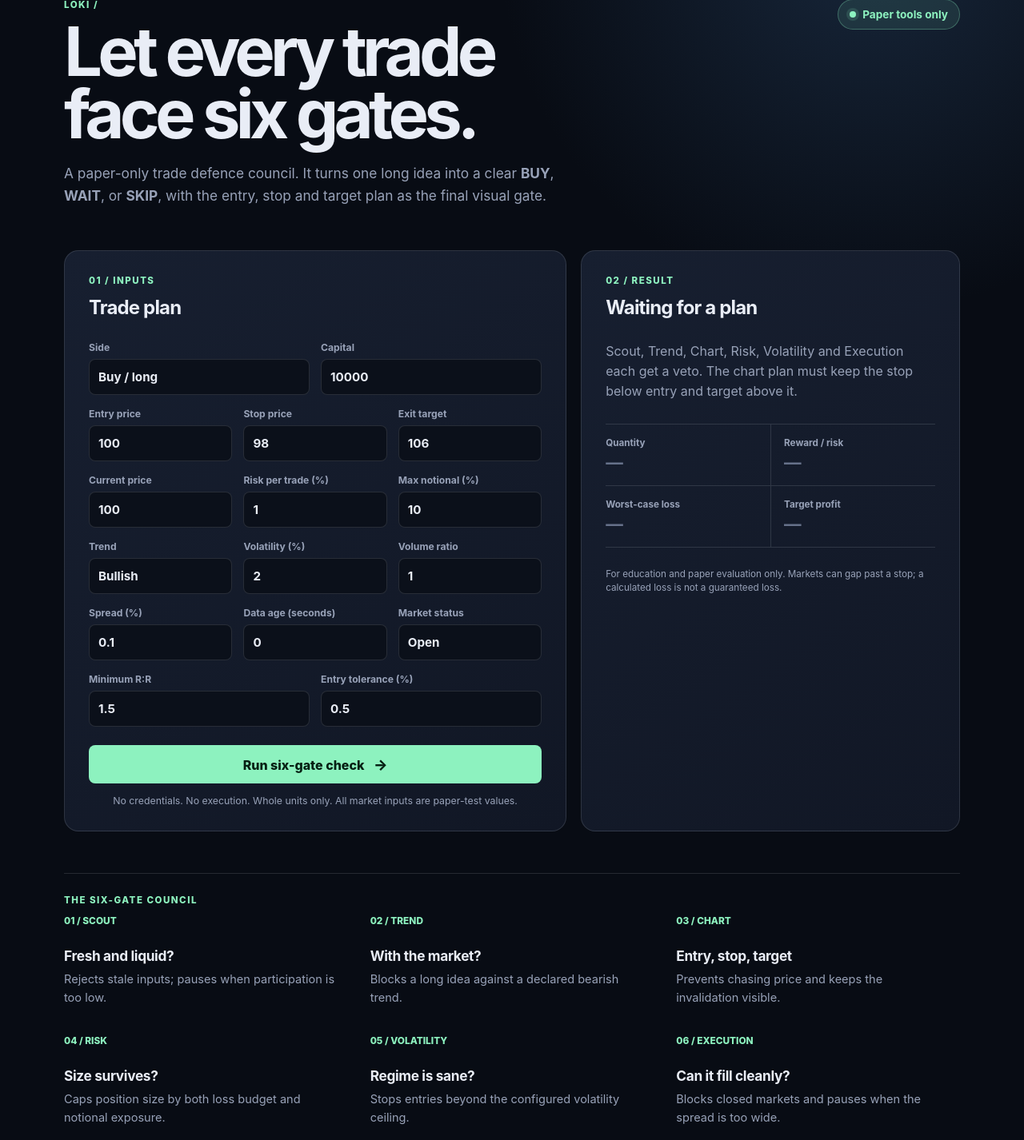
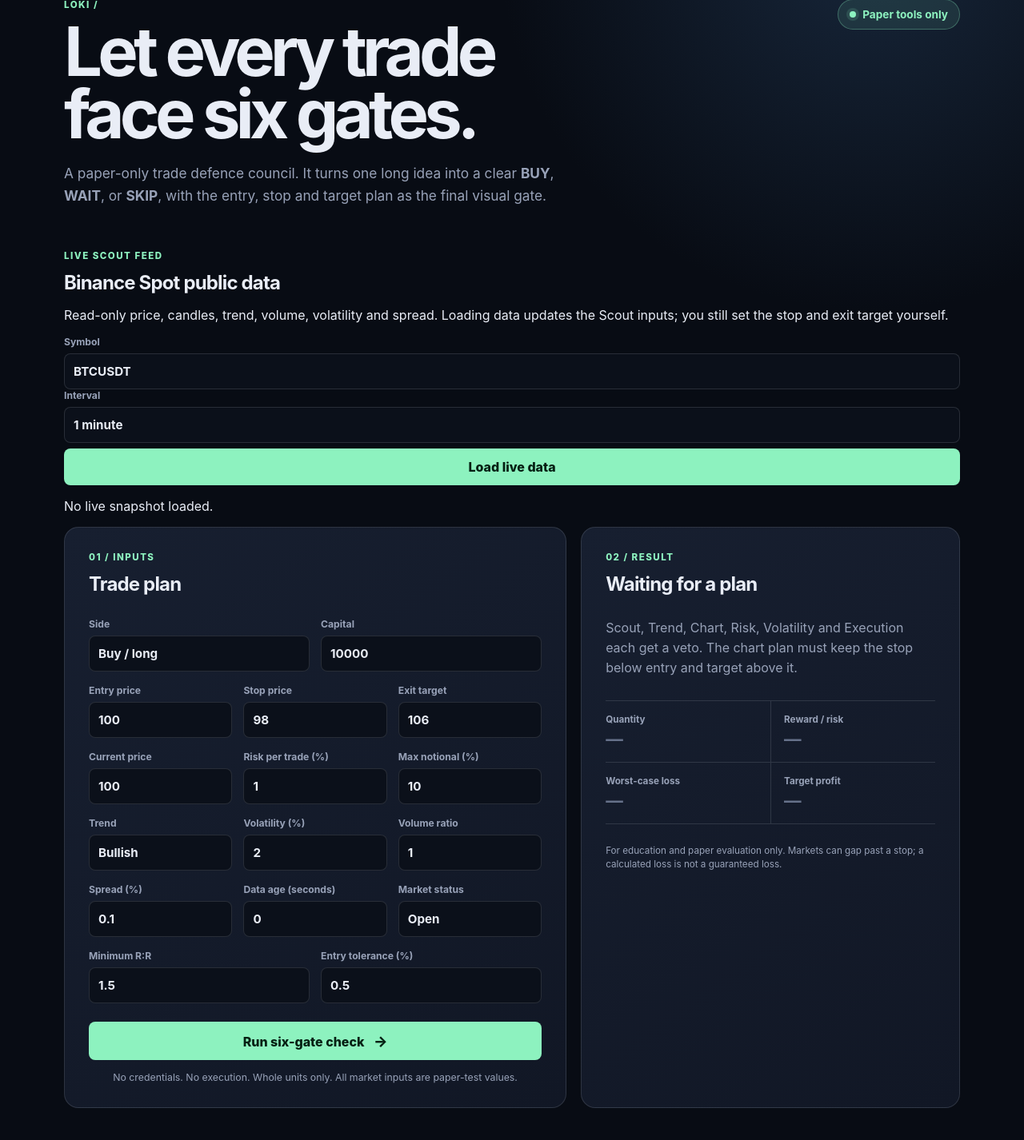
Before and after one commit to eleven-official/tradingbot, a Python web app: template templates/index.html in a window 1280 px wide. Shown: the part 75-1501 px from the top of the page at 80% size. Run offline with Jinja, Linux system fonts and the light colour scheme; the template is opened without the code that fills it, so the values that code supplies are empty.

Commit message:
feat: add Binance live Scout feed controls

```diff
--- a/templates/index.html
+++ b/templates/index.html
@@ -21,6 +21,24 @@
         Paper tools only
       </div>
     </header>
+
+    <section class="live-feed" aria-label="Live Binance Spot market data">
+      <div>
+        <p class="section-label">LIVE SCOUT FEED</p>
+        <h2>Binance Spot public data</h2>
+        <p>Read-only price, candles, trend, volume, volatility and spread. Loading data updates the Scout inputs; you still set the stop and exit target yourself.</p>
+      </div>
+      <form id="live-feed-form" class="feed-controls">
+        <label>Symbol
+          <input name="symbol" value="BTCUSDT" pattern="[A-Za-z0-9]{5,20}" maxlength="20" required />
+        </label>
+        <label>Interval
+          <select name="interval"><option value="1m">1 minute</option><option value="5m">5 minutes</option><option value="15m">15 minutes</option><option value="1h">1 hour</option></select>
+        </label>
+        <button type="submit">Load live data</button>
+        <p id="live-feed-status" role="status">No live snapshot loaded.</p>
+      </form>
+    </section>
 
     <section class="planner-grid" aria-label="Risk plan calculator">
       <form id="trade-council-form" class="planner-card">
```
